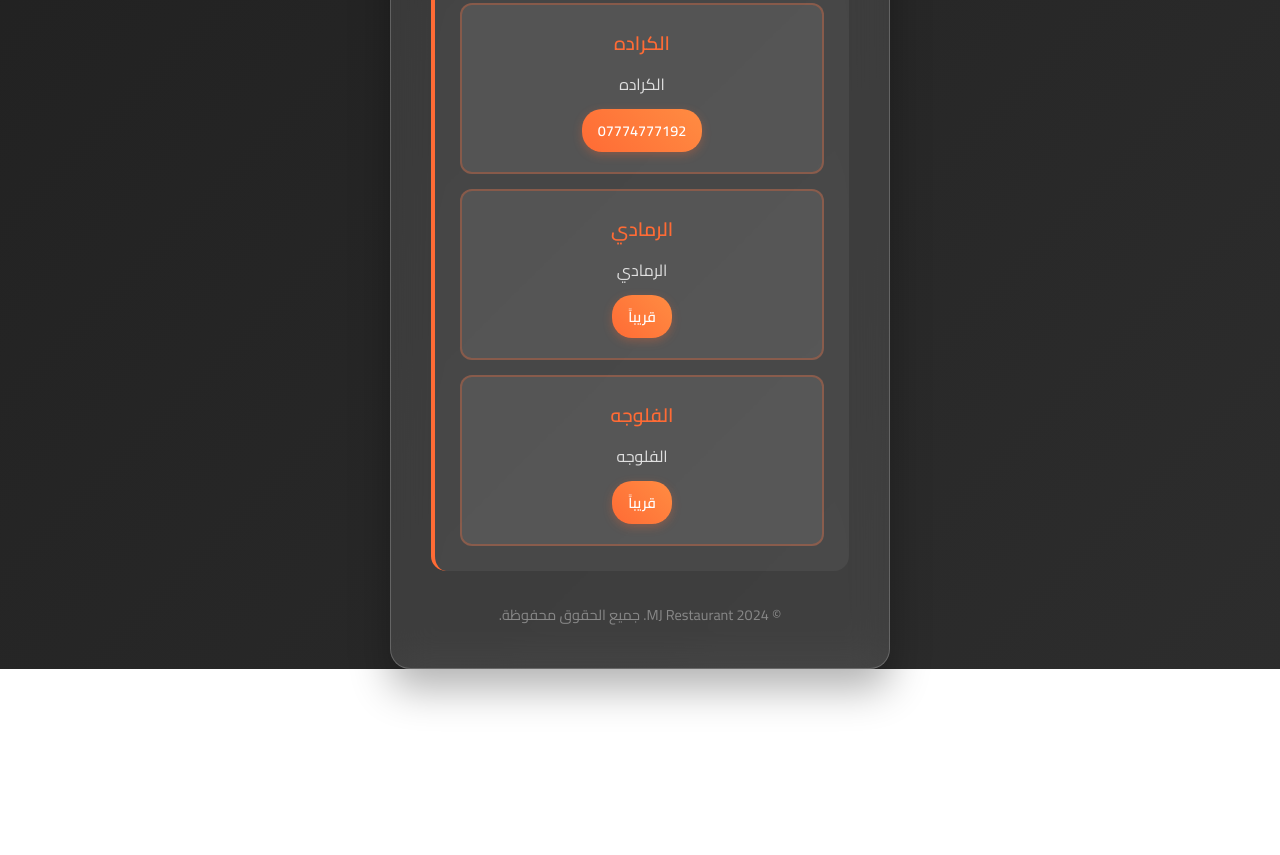
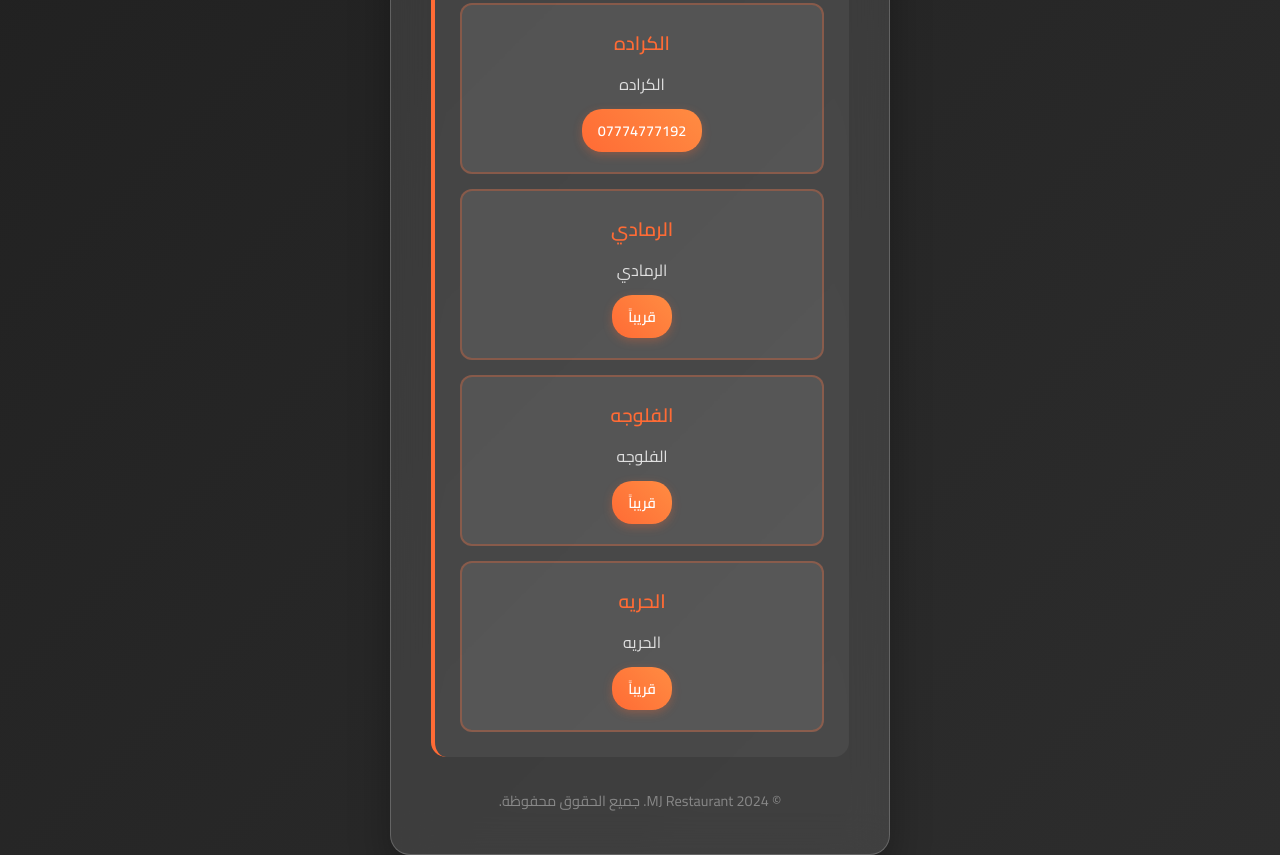
Before and after one commit to dea600491-cyber/mj7, a plain HTML site: page index.html in a window 1280 px wide. Shown: the part 1393-2248 px from the top of the page. Before the commit the page ends 2062 px from the top, so only its background shows below. Drawn offline with Linux system fonts and the light colour scheme.

Commit message:
Add files via upload

```diff
--- a/index.html
+++ b/index.html
@@ -434,7 +434,12 @@
                     <h3>الفلوجه</h3>
                     <p>الفلوجه</p>
                     <span class="branch-phone">قريباً</span>
-      </div>
+       </div>
+                 <div class="branch-item">
+                     <h3>الحريه</h3>
+                     <p>الحريه</p>
+                     <span class="branch-phone">قريباً</span>
+       </div>
     </div>
     </div>
 
```
